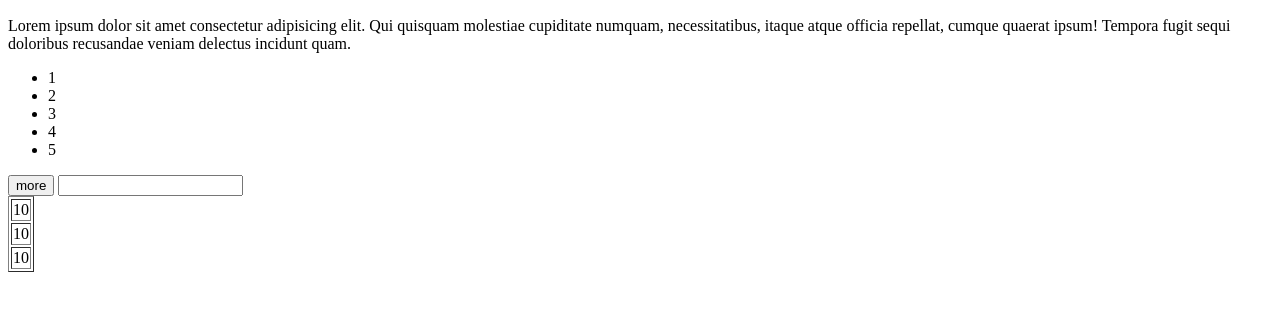
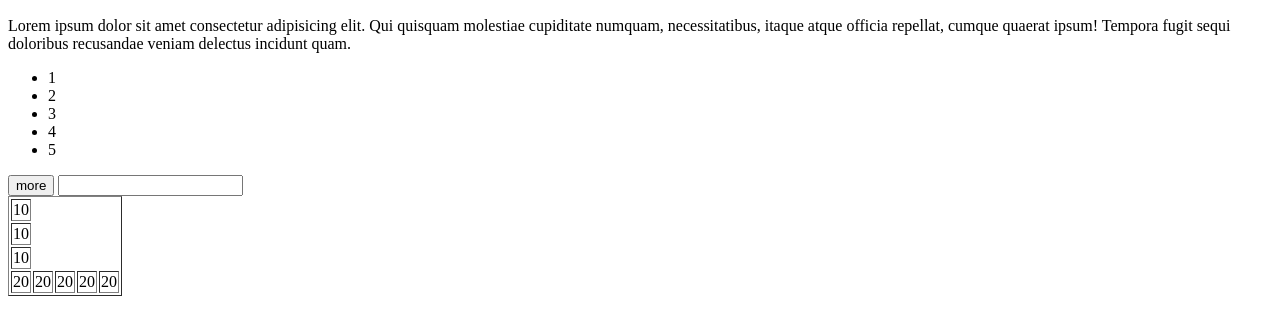
Before and after one commit to uwuMAKSON/homeWork2, a plain HTML site: page index.html in a window 1280 px wide. Shown: the part 110-442 px from the top of the page. Drawn offline with Linux system fonts and the light colour scheme.

Commit message:
added table in tr in td5

```diff
--- a/index.html
+++ b/index.html
@@ -32,6 +32,13 @@
             <tr>
                 <td>10</td>
             </tr>
+            <tr>
+                <td>20</td>
+                <td>20</td>
+                <td>20</td>
+                <td>20</td>
+                <td>20</td>
+            </tr>
         </table>
 
 </body>
```
